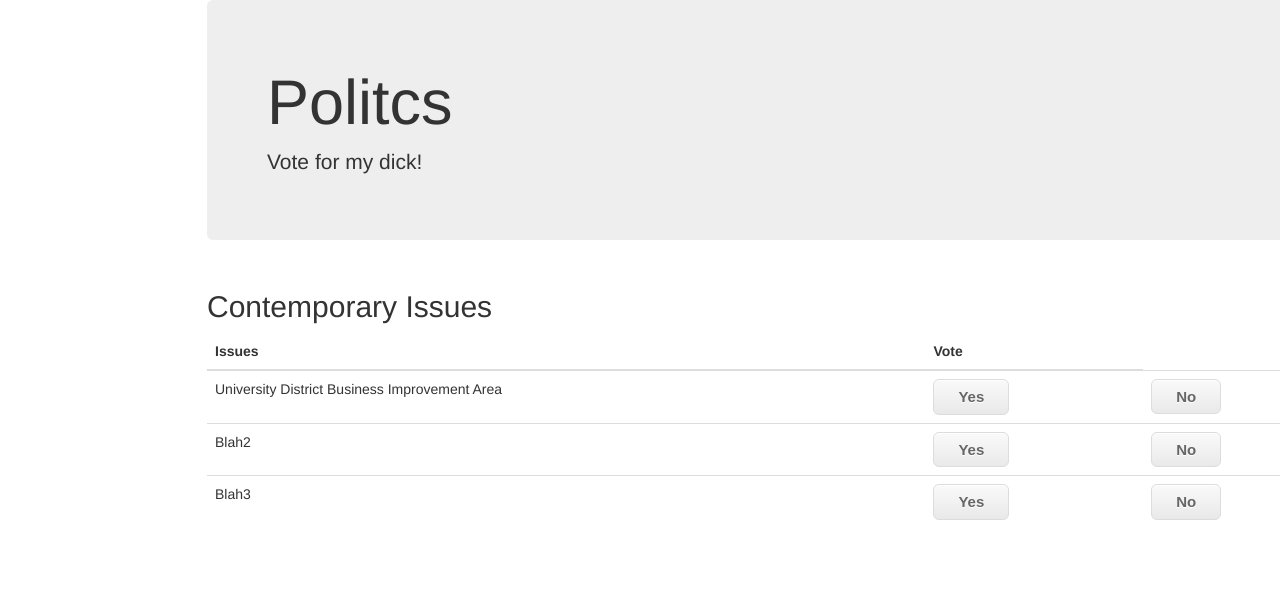
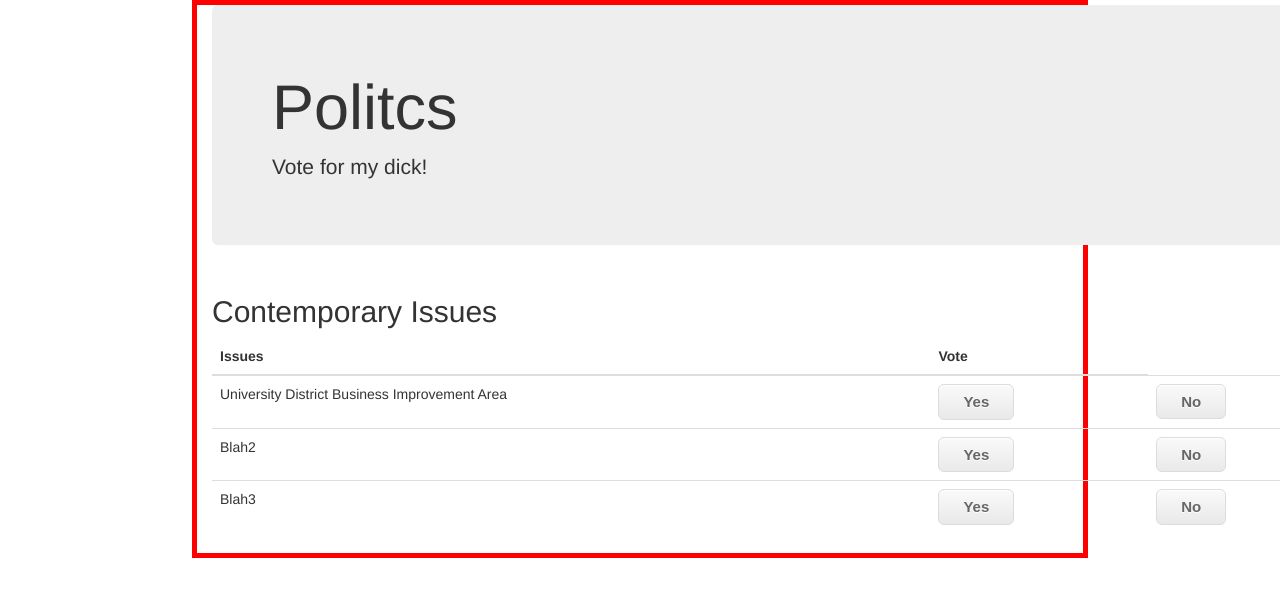
Before and after one commit to williamthing/nakulm95.github.io, a plain HTML site: page index.html in a window 1280 px wide. Shown: the top 596 px of the page. Drawn offline with nearby package versions, Linux system fonts and the light colour scheme.

Commit message:
Update style.css

```diff
--- a/style.css
+++ b/style.css
@@ -47,5 +47,5 @@
 	margin-right: auto;
 	height: auto;
 	z-index: 5;
+	border: 5px solid red;
 }
-}
```
